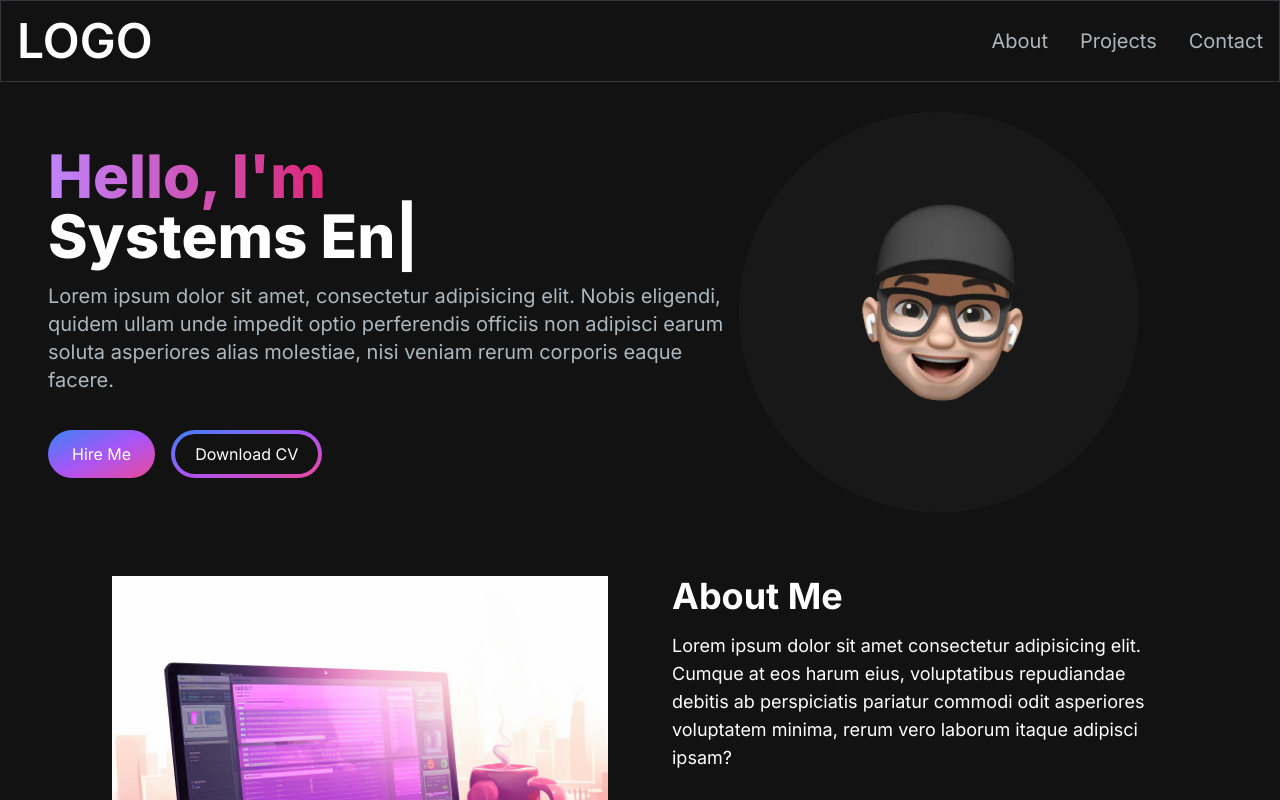
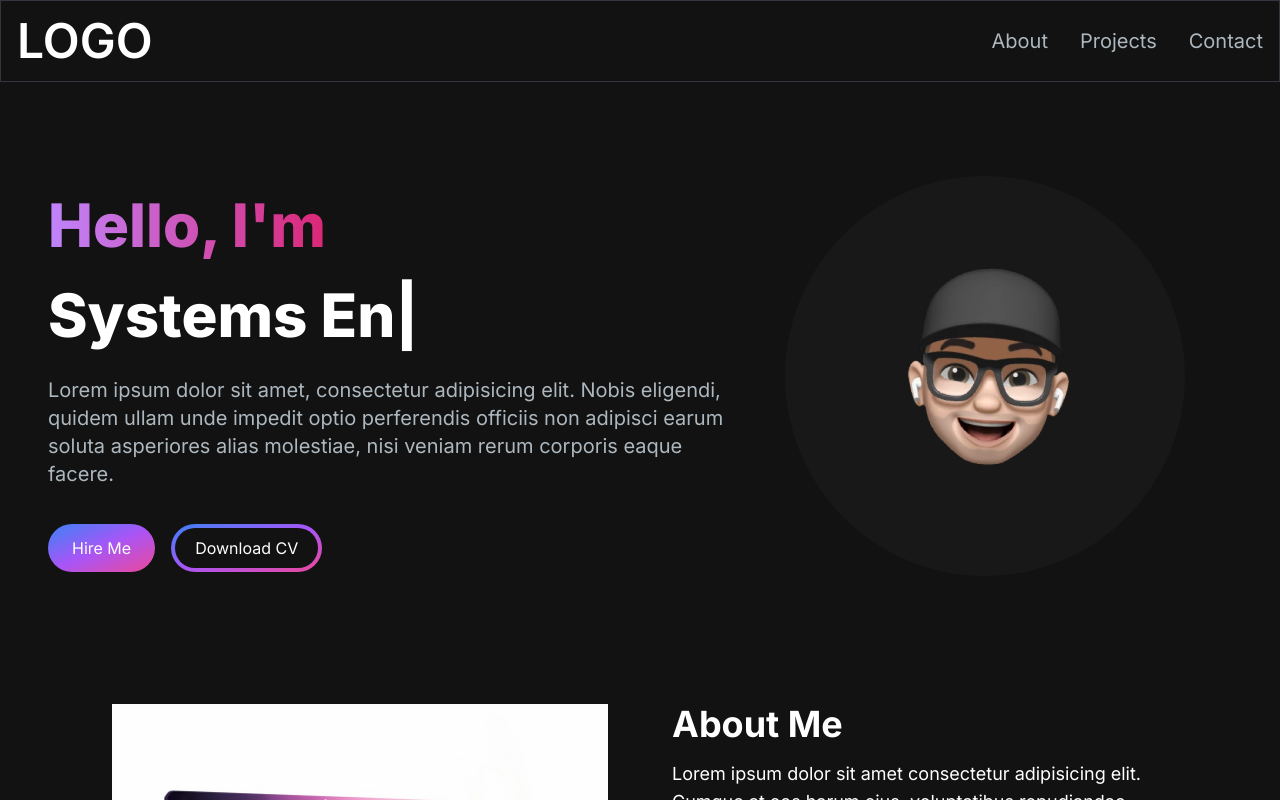
Before and after one commit to santiagoMoreno73/portfolio-website, a Next.js app: page / in a window 1280 px wide. Shown: the top 800 px of the page. Built offline with nearby package versions, Linux system fonts and the light colour scheme.

Commit message:
solution to error position image

```diff
--- a/src/app/components/HeroSection.jsx
+++ b/src/app/components/HeroSection.jsx
@@ -5,13 +5,14 @@ import { TypeAnimation } from 'react-type-animation';
 
 const HeroSection = () => {
   return (
-    <section>
+    <section className="lg:py-16">
         <div className="grid grid-cols-1 sm:grid-cols-12">
             <div className='col-span-7 place-self-center text-center sm:text-left'>
                 <h1 className='
                     text-white mb-4
                     text-4xl lg:text-6xl
                     sm:text-5xl
+                    lg:leading-normal
                     font-extrabold'>
                     <span className='
                         text-transparent
@@ -67,7 +68,7 @@ const HeroSection = () => {
                 </div>
             </div>
 
-            <div className='col-span-5 place-selft-center mt-4 lg:mt-0'>
+            <div className='col-span-5 place-self-center mt-4 lg:mt-0'>
                 <div className='
                     rounded-full bg-[#181818]
                     w-[250px] h-[250px]
```
